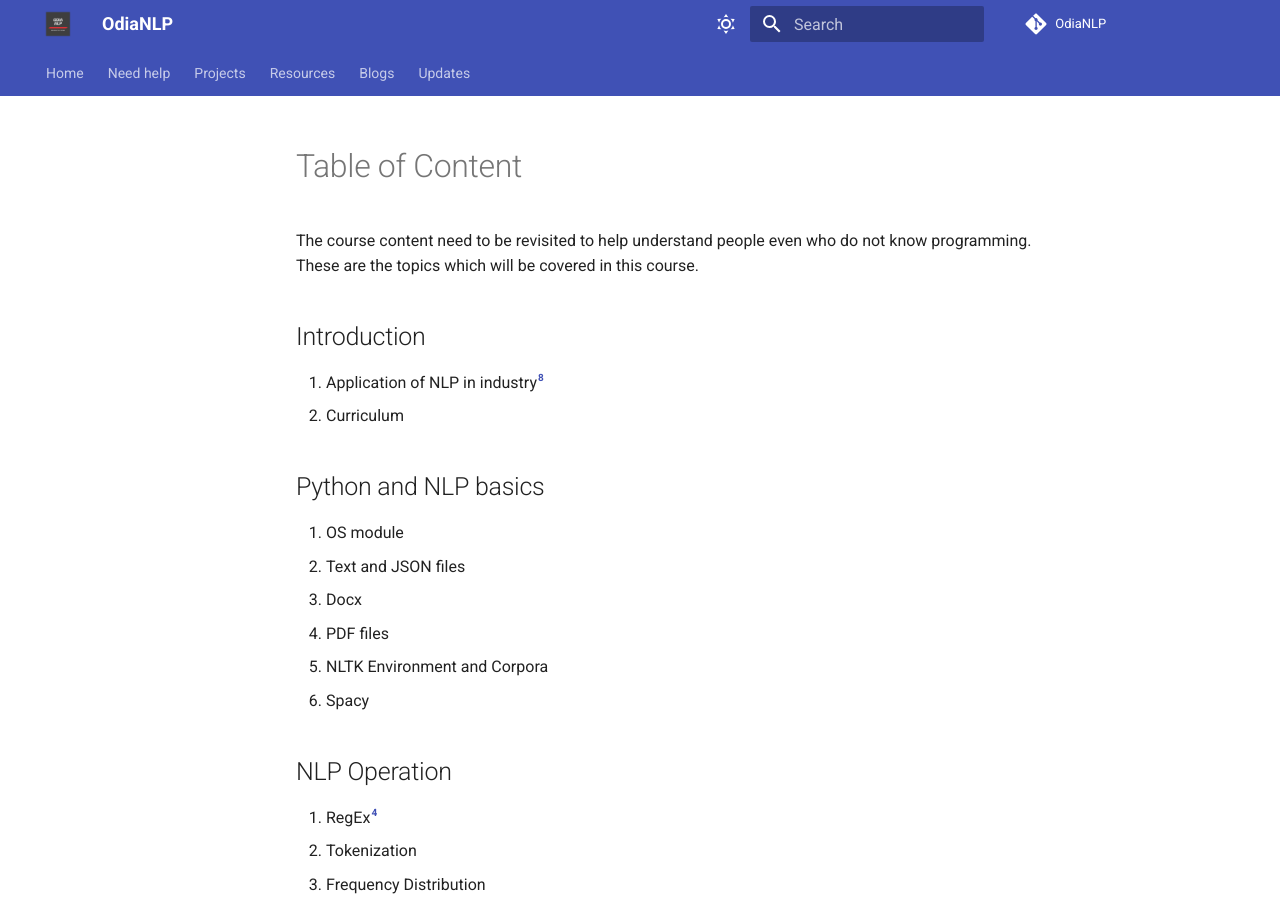
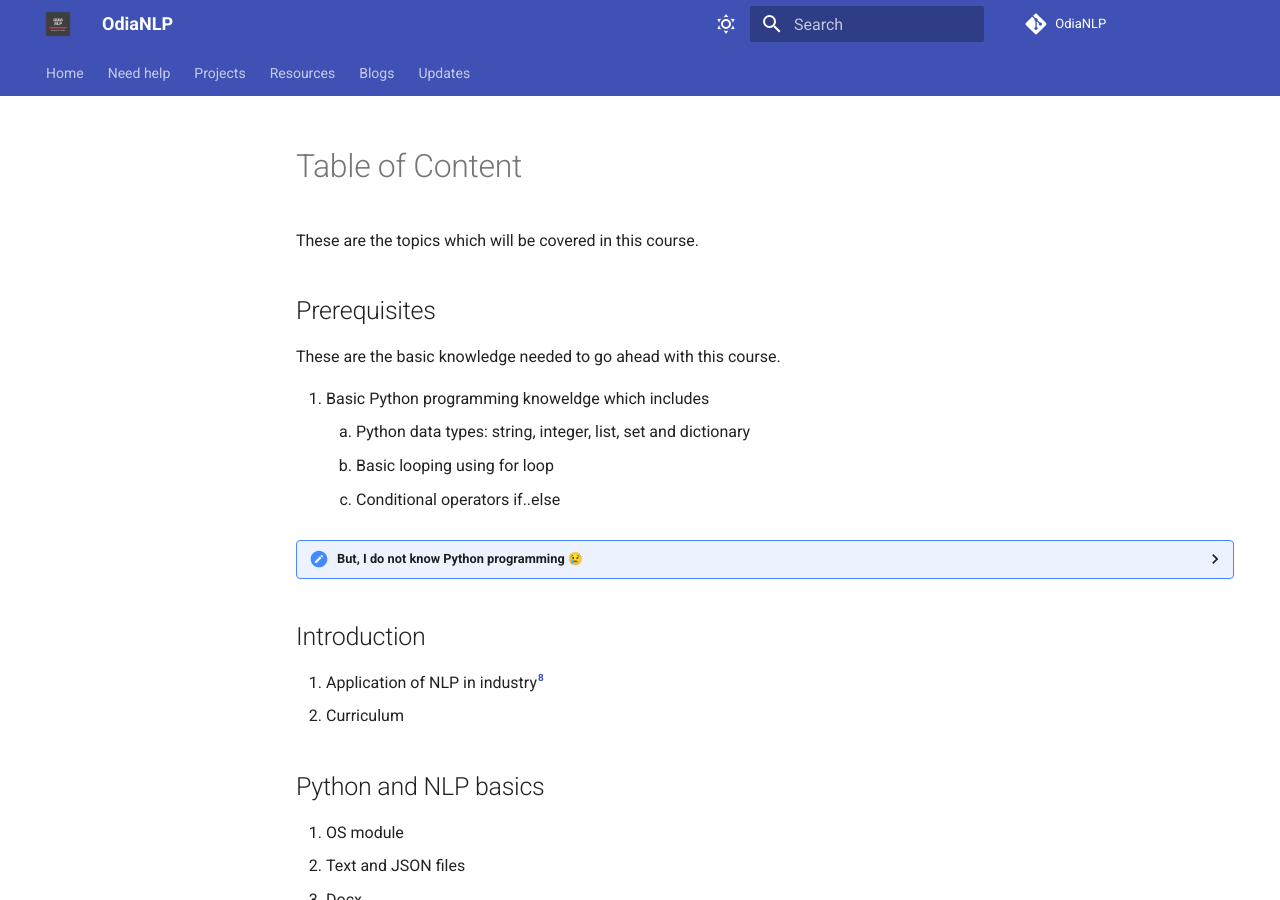
Before and after one commit to OdiaNLP/odianlp.github.io, an MkDocs documentation site: the page built from docs/NLP/course-toc.md, in a window 1280 px wide and 900 px high. Built offline with MkDocs 1.6.1 and Material for MkDocs 9.7.7, drawn with Linux system fonts in a browser that asks for light colours; emoji names are drawn with the system emoji font; comment, search, counter and statistics services are not loaded.

Commit message:
more data added

```diff
--- a/docs/NLP/course-toc.md
+++ b/docs/NLP/course-toc.md
@@ -1,8 +1,32 @@
 # Table of Content
 
-The course content need to be revisited to help understand people even who do not know programming.
 These are the topics which will be covered in this course.
 
+## Prerequisites
+
+These are the basic knowledge needed to go ahead with this course.
+
+1. Basic Python programming knoweldge which includes
+    1. Python data types: string, integer, list, set and dictionary
+    2. Basic looping using for loop
+    3. Conditional operators if..else
+
+??? hint "But, I do not know Python programming :cry:"
+
+    Do not worry there are plenty of courses available for free online to learn Python.
+    If you prefer text based tutorial or video based ones, all are available. You just need to search for it.
+    Yeah, but you know something from me as a reference is not it? ok, these are my recommendations and yes of course all are free.
+
+    ### Text-based
+
+     1. [30-days-of-python](https://github.com/Asabeneh/30-Days-Of-Python)
+     2. [Automate the boring stuff](https://automatetheboringstuff.com/2e/chapter0/)
+
+    ### Video-based
+
+     1. [Python for Beginners - Learn Python in 1 Hour](https://www.youtube.com/watch?v=kqtD5dpn9C8)
+     2. [Learn Python - Full Course for Beginners [Tutorial]](https://www.youtube.com/watch?v=rfscVS0vtbw)
+     3. [Python Tutorial For Beginners In Hindi (With Notes) 🔥](https://www.youtube.com/watch?v=gfDE2a7MKjA)
 ## Introduction
 
 0. Application of NLP in industry[^8]
```
Also changed, not shown: docs/possible_projects.md (+0 -2 lines).
